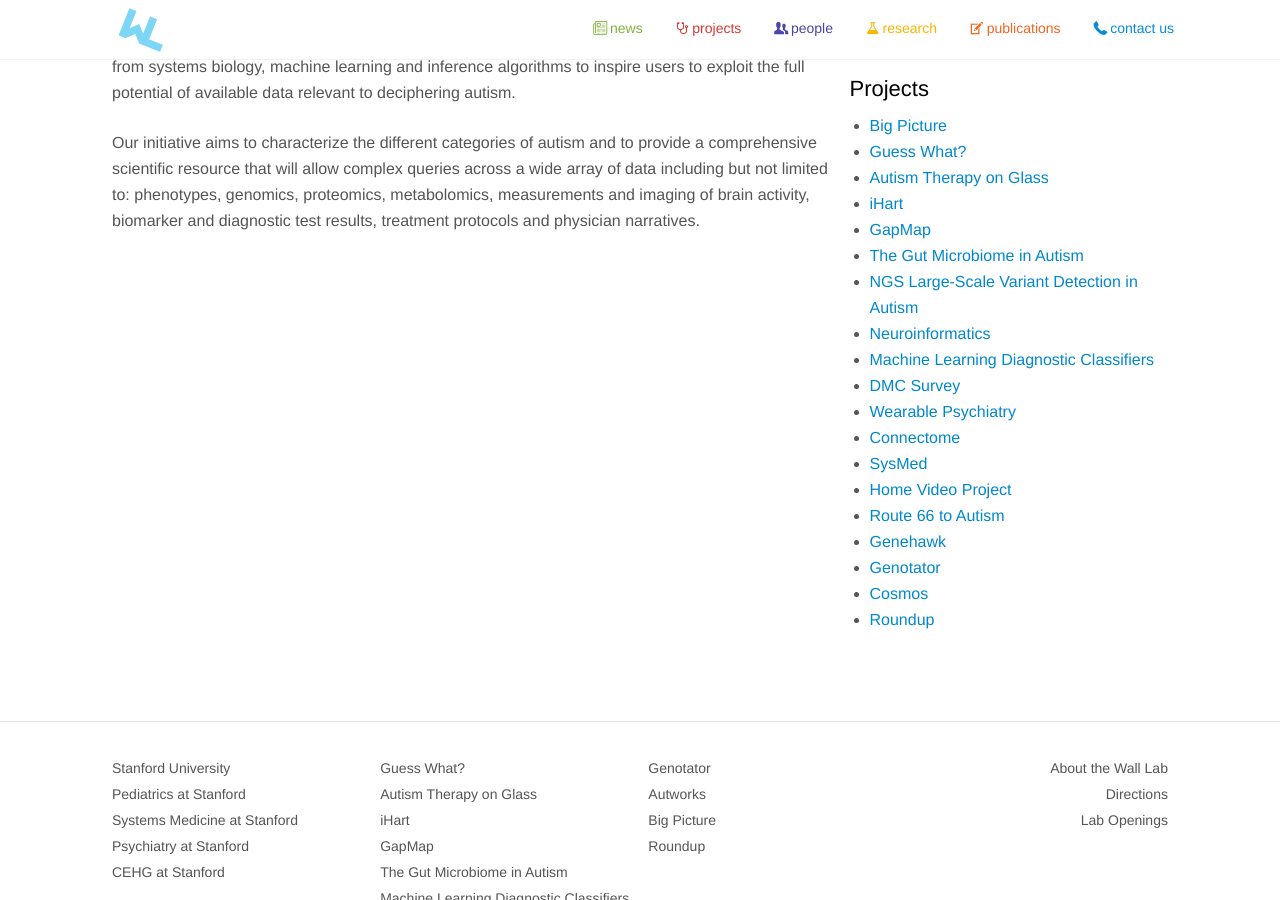
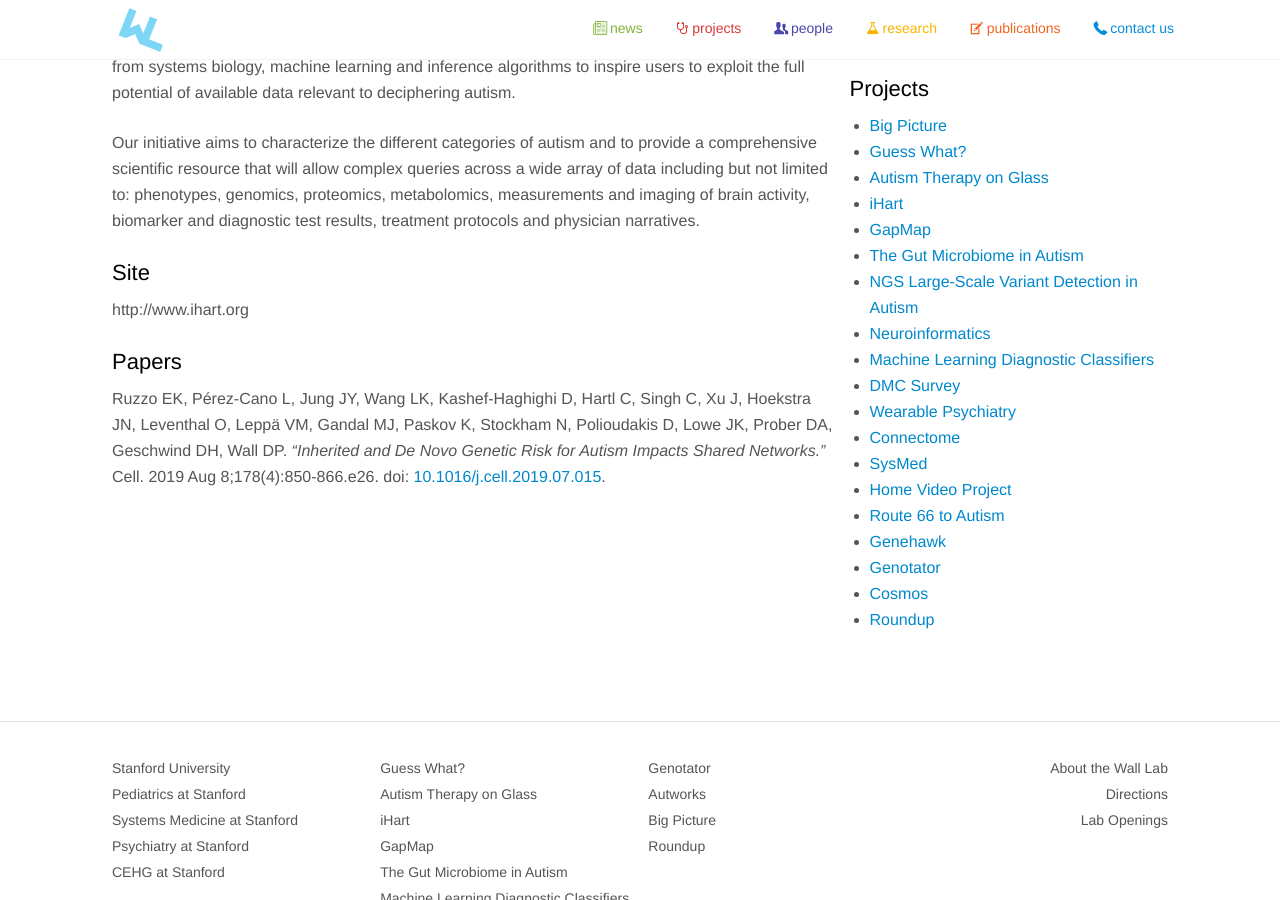
Before and after one commit to walllab/walllab.github.io, a Jekyll site: the page built from projects/ihart/index.md, in a window 1280 px wide and 900 px high, scrolled down 584 px. Built offline with Jekyll 4.4.1, drawn with Linux system fonts in a browser that asks for light colours.

Commit message:
Update index.md

```diff
--- a/projects/ihart/index.md
+++ b/projects/ihart/index.md
@@ -20,3 +20,13 @@ The iHART platform provides a unique and sophisticated portal into a “sandbox"
 Our cloud-based computing and technology platform enables state-of-the-art computational analyses from systems biology, machine learning and inference algorithms to inspire users to exploit the full potential of available data relevant to deciphering autism.
 
 Our initiative aims to characterize the different categories of autism and to provide a comprehensive scientific resource that will allow complex queries across a wide array of data including but not limited to: phenotypes, genomics, proteomics, metabolomics, measurements and imaging of brain activity, biomarker and diagnostic test results, treatment protocols and physician narratives.
+
+### Site
+
+http://www.ihart.org
+
+### Papers
+
+Ruzzo EK, Pérez-Cano L, Jung JY, Wang LK, Kashef-Haghighi D, Hartl C, Singh C, Xu J, Hoekstra JN, Leventhal O, Leppä VM, Gandal MJ, Paskov K, Stockham N, Polioudakis D, Lowe JK, Prober DA, Geschwind DH, Wall DP.
+<em>"Inherited and De Novo Genetic Risk for Autism Impacts Shared Networks."</em>
+Cell. 2019 Aug 8;178(4):850-866.e26. doi: [10.1016/j.cell.2019.07.015](https://doi.org/10.1016/j.cell.2019.07.015).
```
